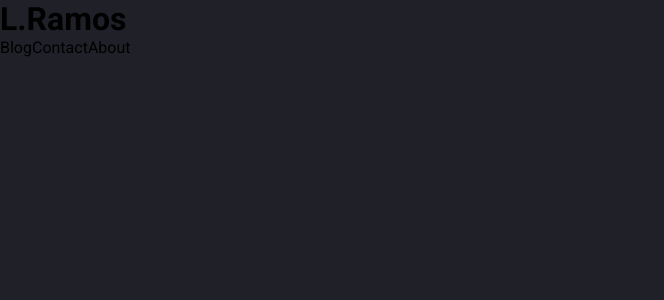
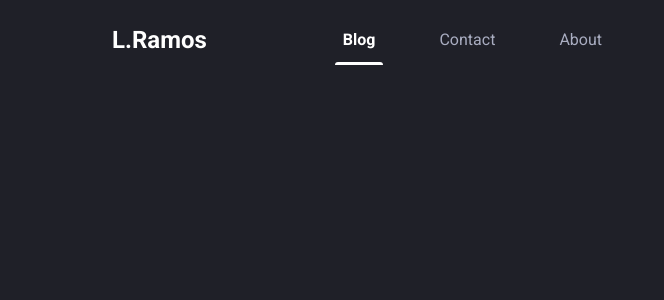
Before and after one commit to MogLuiz/LRamos-Blog, a Next.js app: page / in a window 1280 px wide. Shown: the top 300 px of the page, without its empty margins (0-664 px from the left). Built offline with nearby package versions, Linux system fonts and the light colour scheme.

Commit message:
feat: Header component

```diff
--- a/src/components/Header/index.tsx
+++ b/src/components/Header/index.tsx
@@ -1,18 +1,24 @@
 // Packages
 import React from "react";
 
-import { HeaderContainer, HeaderContent } from "./styles"
+import {
+  HeaderContainer,
+  HeaderContent,
+  NavItems,
+  NavItem,
+  HeaderLogo,
+} from "./styles";
 
 const Header: React.FC = () => {
   return (
     <HeaderContainer>
       <HeaderContent>
-        <h1>L.Ramos</h1>
-        <nav>
-          <a>Blog</a>
-          <a>Contact</a>
-          <a>About</a>
-        </nav>
+        <HeaderLogo>L.Ramos</HeaderLogo>
+        <NavItems>
+          <NavItem isActive={true}>Blog</NavItem>
+          <NavItem>Contact</NavItem>
+          <NavItem>About</NavItem>
+        </NavItems>
       </HeaderContent>
     </HeaderContainer>
   );
--- a/src/components/Header/styles.ts
+++ b/src/components/Header/styles.ts
@@ -1,5 +1,69 @@
 import { styled } from "../../styles";
 
-export const HeaderContainer = styled("header", {});
+export const HeaderContainer = styled("header", {
+  height: "5rem",
+});
 
-export const HeaderContent = styled("div", {});
+export const HeaderContent = styled("div", {
+  maxWidth: "1120px",
+  height: "5rem",
+
+  margin: "0 auto",
+  padding: "0 2rem",
+
+  display: "flex",
+  alignItems: "center",
+});
+
+export const HeaderLogo = styled("h2", {
+  color: "$textPrimary",
+});
+
+export const NavItems = styled("nav", {
+  marginLeft: "5rem",
+
+  height: "5rem",
+});
+
+export const NavItem = styled("a", {
+  display: "inline-block",
+
+  position: "relative",
+
+  padding: "0 0.5rem",
+
+  marginLeft: "3rem",
+
+  height: "5rem",
+  lineHeight: "5rem",
+
+  transition: "color .3s",
+
+  "&:hover": {
+    color: "$textPrimary",
+  },
+
+  variants: {
+    isActive: {
+      true: {
+        color: "$textPrimary",
+        fontWeight: "bold",
+        "&::after": {
+          content: "",
+
+          height: "3px",
+          width: "100%",
+
+          borderRadius: "3px 3px 0 0",
+
+          position: "absolute",
+
+          bottom: 15,
+          left: "0",
+
+          background: "$textPrimary",
+        },
+      },
+    },
+  },
+});
--- a/src/pages/_app.tsx
+++ b/src/pages/_app.tsx
@@ -1,10 +1,18 @@
 import type { AppProps } from "next/app";
 import { globalStyles } from "../styles/global";
+
+// Components
+import Header from "../components/Header";
 
 globalStyles();
 
 const MyApp: React.FC<AppProps> = ({ Component, pageProps }) => {
-  return <Component {...pageProps} />;
+  return (
+    <>
+      <Header />
+      <Component {...pageProps} />
+    </>
+  );
 };
 
 export default MyApp;
--- a/src/pages/index.tsx
+++ b/src/pages/index.tsx
@@ -1,8 +1,5 @@
 import type { NextPage } from "next";
 import Head from "next/head";
-
-// Components
-import Header from "../components/Header";
 
 const Home: NextPage = () => {
   return (
@@ -10,7 +7,6 @@ const Home: NextPage = () => {
       <Head>
         <title>Blog | LRamos</title>
       </Head>
-      <Header />
     </>
   );
 };
--- a/src/styles/global.ts
+++ b/src/styles/global.ts
@@ -17,11 +17,12 @@ export const globalStyles = globalCss({
     fontFamily: "$default",
   },
 
-  button: {
+  "button, a": {
     cursor: "pointer",
   },
 
   a: {
     textDecoration: "none",
+    color: "$textSecondary",
   },
 });
```
